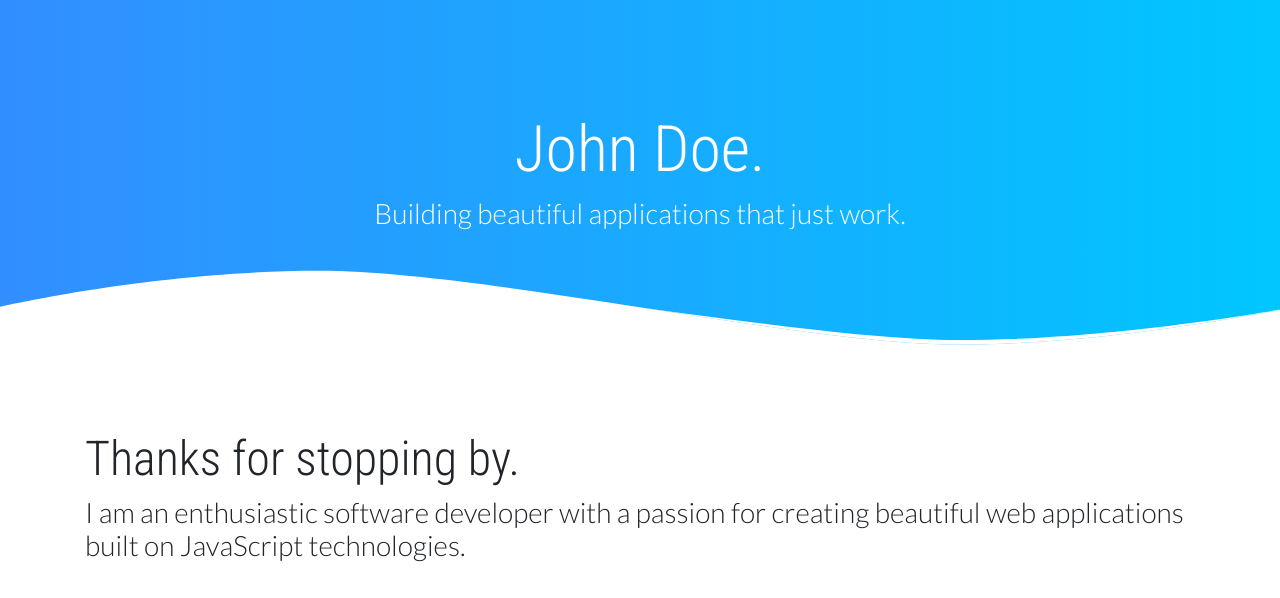
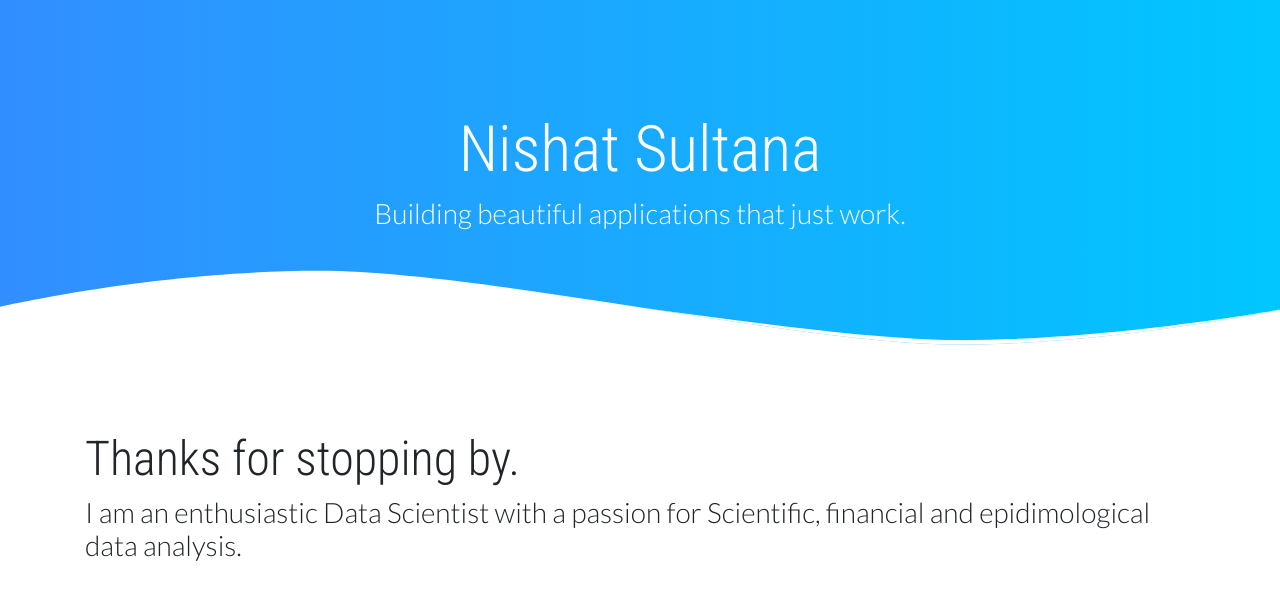
Before and after one commit to NishatSultana3538/Nishat_Portfolio, a plain HTML site: page index.html in a window 1280 px wide. Shown: the top 598 px of the page. Drawn offline with nearby package versions, Linux system fonts and the light colour scheme.

Commit message:
add content

```diff
--- a/index.html
+++ b/index.html
@@ -28,7 +28,7 @@
     <header>
         <div class="wave">
             <div class="container header-container">
-                <h1 class="name">John Doe.</h1>
+                <h1 class="name">Nishat Sultana</h1>
                 <h3 class="subtitle text-center">Building beautiful applications that just work.</h3>
                 <!-- <img src="assets/images/student.png" class="boy" alt="boy image" /> -->
             </div>
@@ -46,11 +46,7 @@
     <section class="container">
         <h1 class="title">Thanks for stopping by.
         </h1>
-        <h3 class="subtitle">I am an enthusiastic software developer with a passion for creating beautiful
-            web
-            applications
-            built on
-            JavaScript technologies. </h3>
+        <h3 class="subtitle">I am an enthusiastic Data Scientist with a passion for Scientific, financial and epidimological data analysis. </h3>
     </section>
 
 
```
